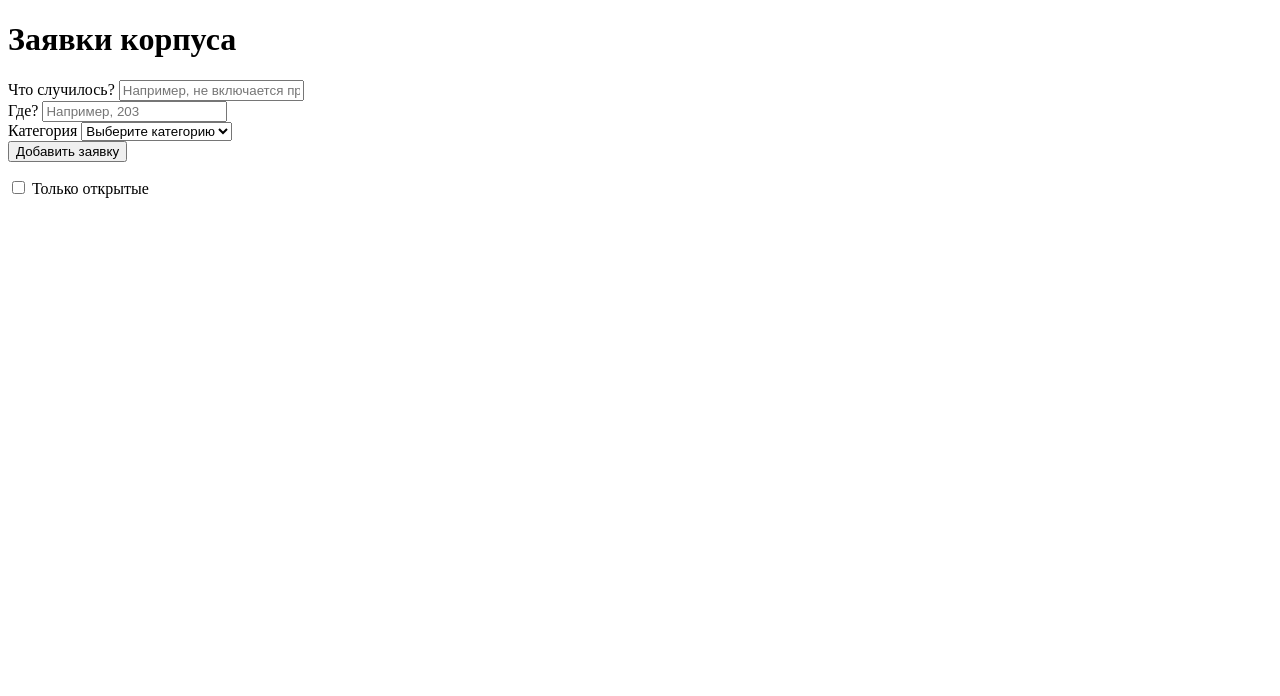
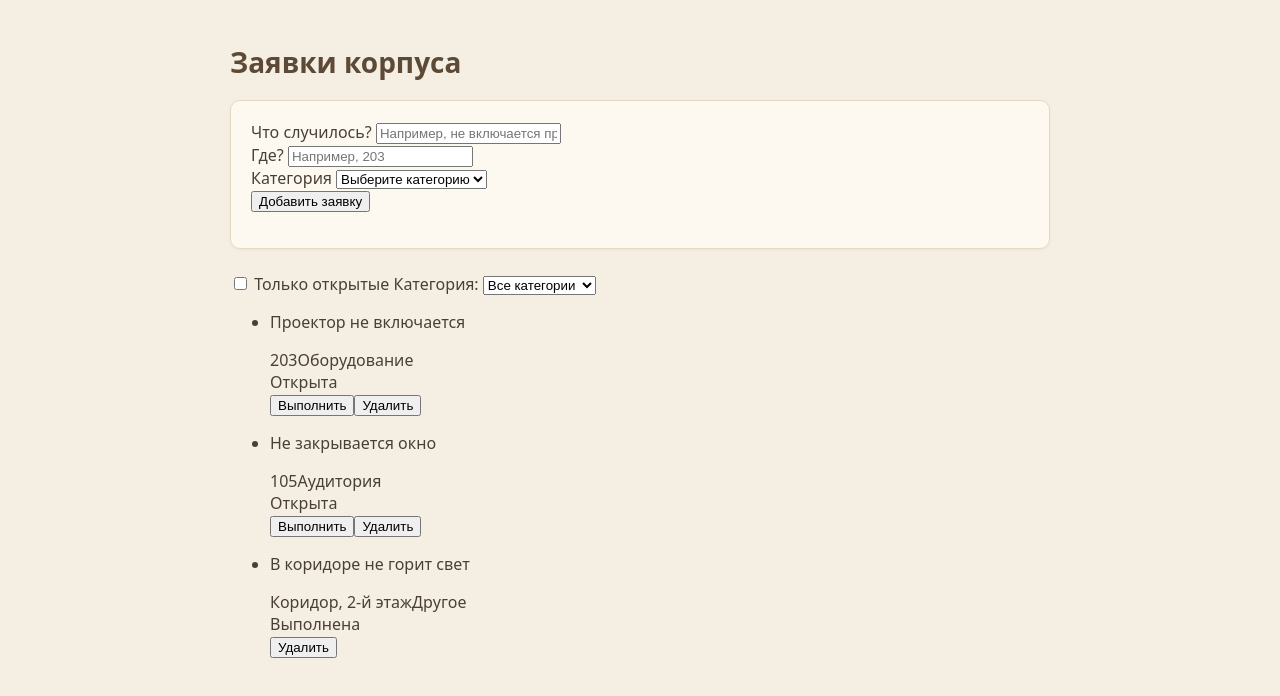
Before and after one commit to polina156/room, a plain HTML site: page index.html in a window 1280 px wide. Drawn offline with Linux system fonts and the light colour scheme.

Commit message:
стиль в форму добавления

```diff
--- a/index.html
+++ b/index.html
@@ -1,11 +1,11 @@
+
 <!DOCTYPE html>
-<html lang="en">
+<html lang="ru">
 <head>
   <meta charset="UTF-8">
   <meta name="viewport" content="width=device-width, initial-scale=1.0">
   <title>Заявки корпуса</title>
   <link rel="stylesheet" href="style.css">
-    <script src="index.js" defer ></script>
 </head>
 <body>
   <div class="container">
@@ -16,10 +16,12 @@
         <label for="titleInput">Что случилось?</label>
         <input type="text" id="titleInput" placeholder="Например, не включается проектор">
       </div>
+
       <div class="field">
         <label for="roomInput">Где?</label>
         <input type="text" id="roomInput" placeholder="Например, 203">
       </div>
+
       <div class="field">
         <label for="categorySelect">Категория</label>
         <select id="categorySelect">
@@ -30,17 +32,29 @@
         </select>
       </div>
 
-    <button id="addbtn">Добавить заявку</button>
+      <button id="addBtn">Добавить заявку</button>
 
       <p id="message" role="alert"></p>
     </section>
+
     <section class="filters">
       <label class="checkbox-label" for="onlyOpenCheckbox">
         <input type="checkbox" id="onlyOpenCheckbox">
         Только открытые
       </label>
 
+      <label for="categoryFilter">Категория:</label>
+      <select id="categoryFilter">
+        <option value="all">Все категории</option>
+        <option value="Оборудование">Оборудование</option>
+        <option value="Аудитория">Аудитория</option>
+        <option value="Другое">Другое</option>
+      </select>
+    </section>
 
+    <ul id="ticketsList"></ul>
+  </div>
 
+  <script src="index.js"></script>
 </body>
 </html>
--- a/index.js
+++ b/index.js
@@ -3,19 +3,19 @@ const tickets = [
   { title: "Не закрывается окно", room: "105", category: "Аудитория", done: false },
   { title: "В коридоре не горит свет", room: "Коридор, 2-й этаж", category: "Другое", done: true },
 ];
+
 const listEl = document.getElementById("ticketsList");
-
 const titleInput = document.getElementById("titleInput");
 const roomInput = document.getElementById("roomInput");
 const categorySelect = document.getElementById("categorySelect");
 const addBtn = document.getElementById("addBtn");
 const messageEl = document.getElementById("message");
-
 const onlyOpenCheckbox = document.getElementById("onlyOpenCheckbox");
 const categoryFilter = document.getElementById("categoryFilter");
 
 function renderTickets() {
   listEl.innerHTML = "";
+
   const onlyOpen = onlyOpenCheckbox.checked;
   const selectedCategory = categoryFilter.value;
 
@@ -26,8 +26,9 @@ function renderTickets() {
     listEl.append(emptyLi);
     return;
   }
-}
-let visibleCount = 0;
+
+  let visibleCount = 0;
+
   tickets.forEach((ticket, index) => {
     if (onlyOpen && ticket.done !== false) return;
     if (selectedCategory !== "all" && ticket.category !== selectedCategory) return;
@@ -35,6 +36,7 @@ let visibleCount = 0;
     visibleCount++;
     listEl.append(createTicketElement(ticket, index));
   });
+
   if (visibleCount === 0) {
     const emptyLi = document.createElement("li");
     emptyLi.className = "empty";
@@ -43,8 +45,9 @@ let visibleCount = 0;
       : "Нет заявок по выбранным фильтрам";
     listEl.append(emptyLi);
   }
+}
 
-  function createTicketElement(ticket, index) {
+function createTicketElement(ticket, index) {
   const li = document.createElement("li");
   li.className = "ticket";
 
@@ -57,20 +60,24 @@ let visibleCount = 0;
 
   const meta = document.createElement("div");
   meta.className = "ticket-meta";
+
   const roomSpan = document.createElement("span");
   roomSpan.textContent = ticket.room;
+
   const catSpan = document.createElement("span");
   catSpan.textContent = ticket.category;
+
   meta.append(roomSpan, catSpan);
 
-   const status = document.createElement("span");
+  const status = document.createElement("span");
   status.className = "status " + (ticket.done ? "done" : "open");
   status.textContent = ticket.done ? "Выполнена" : "Открыта";
 
-    info.append(titleEl, meta, status);
+  info.append(titleEl, meta, status);
 
   const actions = document.createElement("div");
-  actions.className = "ticket-actions"
+  actions.className = "ticket-actions";
+
   if (!ticket.done) {
     const completeBtn = document.createElement("button");
     completeBtn.className = "btn-complete";
@@ -81,6 +88,7 @@ let visibleCount = 0;
     });
     actions.append(completeBtn);
   }
+
   const deleteBtn = document.createElement("button");
   deleteBtn.className = "btn-delete";
   deleteBtn.textContent = "Удалить";
@@ -118,6 +126,7 @@ addBtn.addEventListener("click", () => {
   showMessage("Заявка добавлена.", "success");
   renderTickets();
 });
+
 onlyOpenCheckbox.addEventListener("change", renderTickets);
 categoryFilter.addEventListener("change", renderTickets);
 
--- a/style.css
+++ b/style.css
@@ -0,0 +1,30 @@
+* {
+  box-sizing: border-box;
+}
+
+body {
+  font-family: system-ui, -apple-system, "Segoe UI", Roboto, sans-serif;
+  background: #f5efe3;
+  margin: 0;
+  padding: 24px 16px;
+  color: #4a3f35;
+}
+
+.container {
+  max-width: 820px;
+  margin: 0 auto;
+}
+h1 {
+  margin: 0 0 20 px;
+  font-size: 28px;
+  color: #5c4a37;
+}
+
+.form-section {
+  background: #fdf9f0;
+  border: 1px solid #e6d9c3;
+  border-radius: 10px;
+  padding: 20px;
+  margin-bottom: 24px;
+  box-shadow: 0 1px 3px rgba(120, 100, 70, 0.08);
+}
```
Lines whose indentation alone changed are shown as unchanged.
